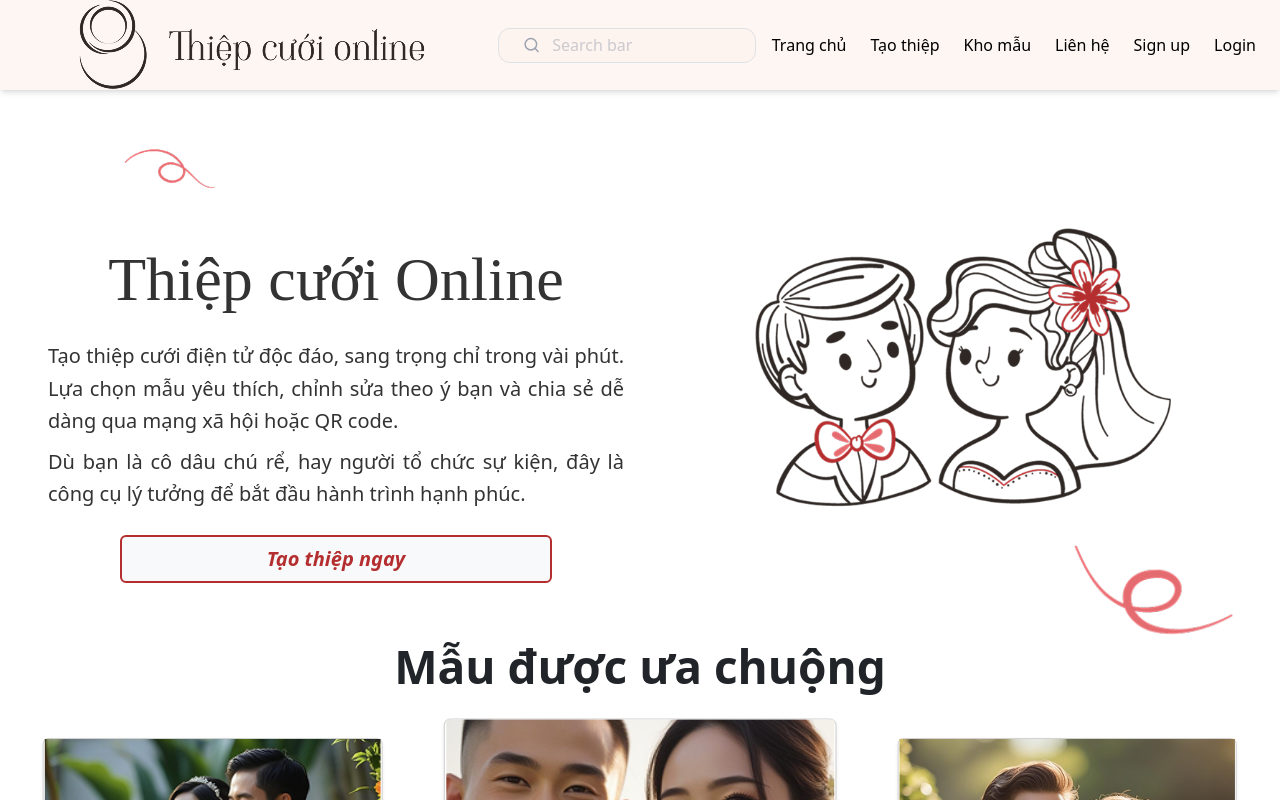
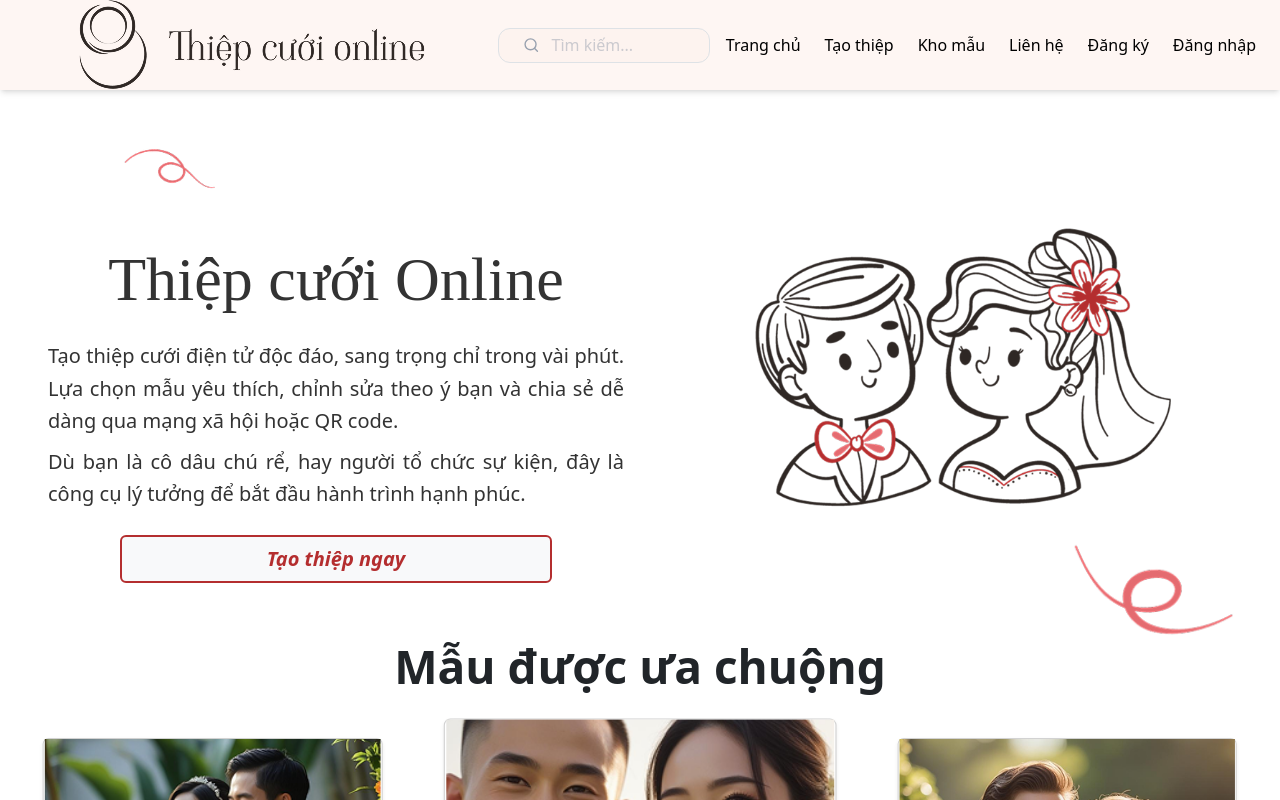
Before and after one commit to TruongIKPK/ONLINE_WEDDING_INVITATION_PROJECT_FRONTEND, a Next.js app: page / in a window 1280 px wide. Shown: the top 800 px of the page. Built offline with nearby package versions, Linux system fonts and the light colour scheme; a web font is replaced by a local one.

Commit message:
change layout langue to vi language

```diff
--- a/src/components/layout/Footer.tsx
+++ b/src/components/layout/Footer.tsx
@@ -22,8 +22,8 @@ export default function Footer() {
             className="object-contain"
           />
           <p className="text-sm text-gray-500 mt-2">
-            Amet minim mollit non deserunt ullamco est sit aliqua dolor do amet sint. Velit officia
-            consequat.
+            Nơi tạo và in ấn thiệp cưới trực tuyến nhanh chóng, tiện lợi với mẫu mã đa dạng và chất
+            lượng cao.
           </p>
         </div>
 
@@ -74,7 +74,7 @@ export default function Footer() {
 
           {/* Socials - now integrated with other columns */}
           <div className="min-w-[180px]">
-            <h4 className="font-semibold mb-3">Connect with us</h4>
+            <h4 className="font-semibold mb-3">Kết nối với chúng tôi</h4>
             <div className="flex gap-4 text-2xl">
               <Link href="#" target="_blank">
                 <FaFacebook className="hover:scale-110 cursor-pointer text-[#1877F2]" />
--- a/src/components/layout/Navbar.tsx
+++ b/src/components/layout/Navbar.tsx
@@ -59,10 +59,10 @@ export default function Header() {
             Liên hệ
           </a>
           <a href="#" className="text-black !no-underline hover:!text-red-500">
-            Sign up
+            Đăng ký
           </a>
           <a href="#" className="text-black !no-underline hover:!text-red-500 font-medium">
-            Login
+            Đăng nhập
           </a>
         </nav>
 
@@ -100,10 +100,10 @@ export default function Header() {
               Liên hệ
             </a>
             <a href="#" className="text-black !no-underline hover:!text-red-500">
-              Sign up
+              Đăng ký
             </a>
             <a href="#" className="text-black !no-underline hover:!text-red-500 font-medium">
-              Login
+              Đăng nhập
             </a>
           </div>
         </div>
--- a/src/components/layout/Searchbar.tsx
+++ b/src/components/layout/Searchbar.tsx
@@ -15,7 +15,7 @@ export default function SearchBar() {
       <Search className={`w-5 h-5 mr-3 ${isFocused ? 'text-black' : 'text-gray-400'}`} />
       <input
         type="text"
-        placeholder="Search bar"
+        placeholder="Tìm kiếm..."
         className={`w-full bg-transparent outline-none text-base transition-all ${
           isFocused ? 'text-black font-medium' : 'text-gray-400'
         }`}
```
